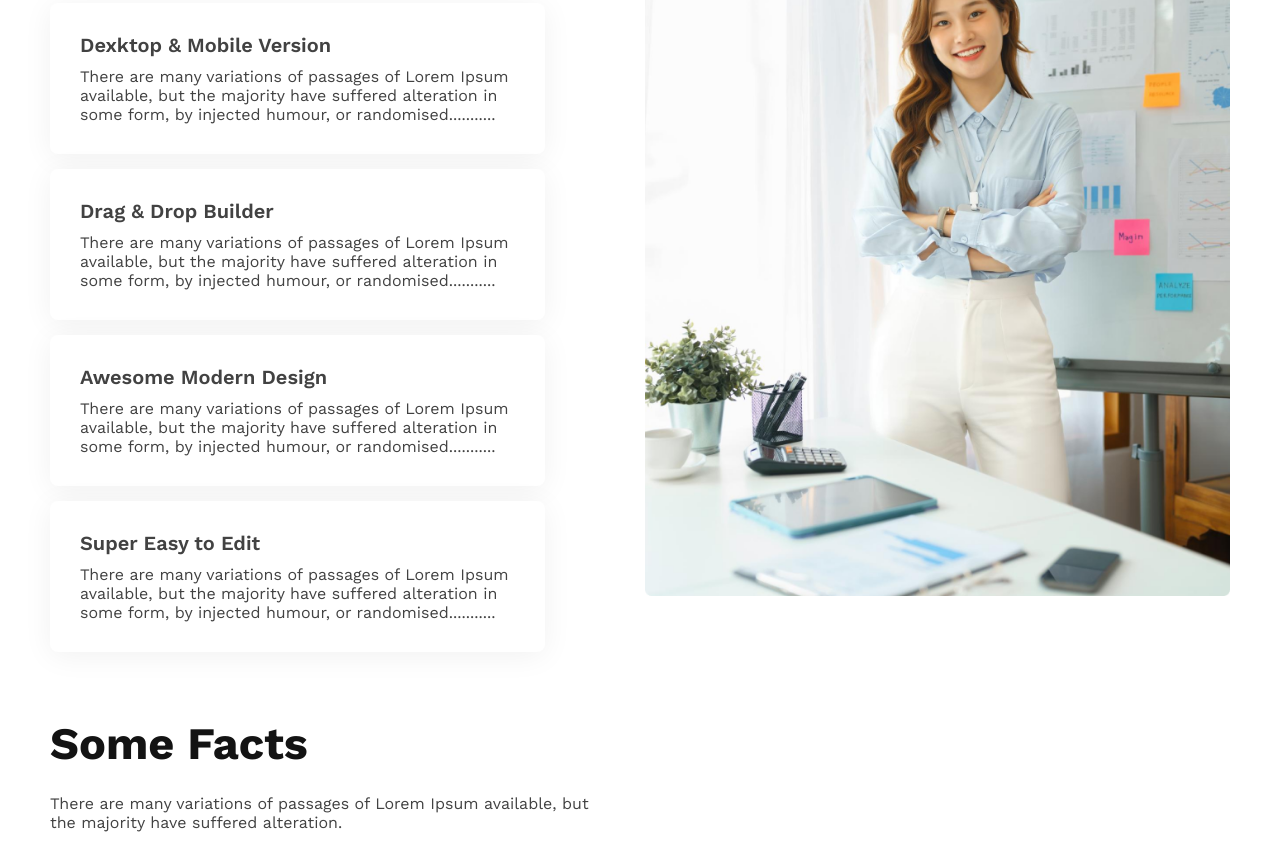
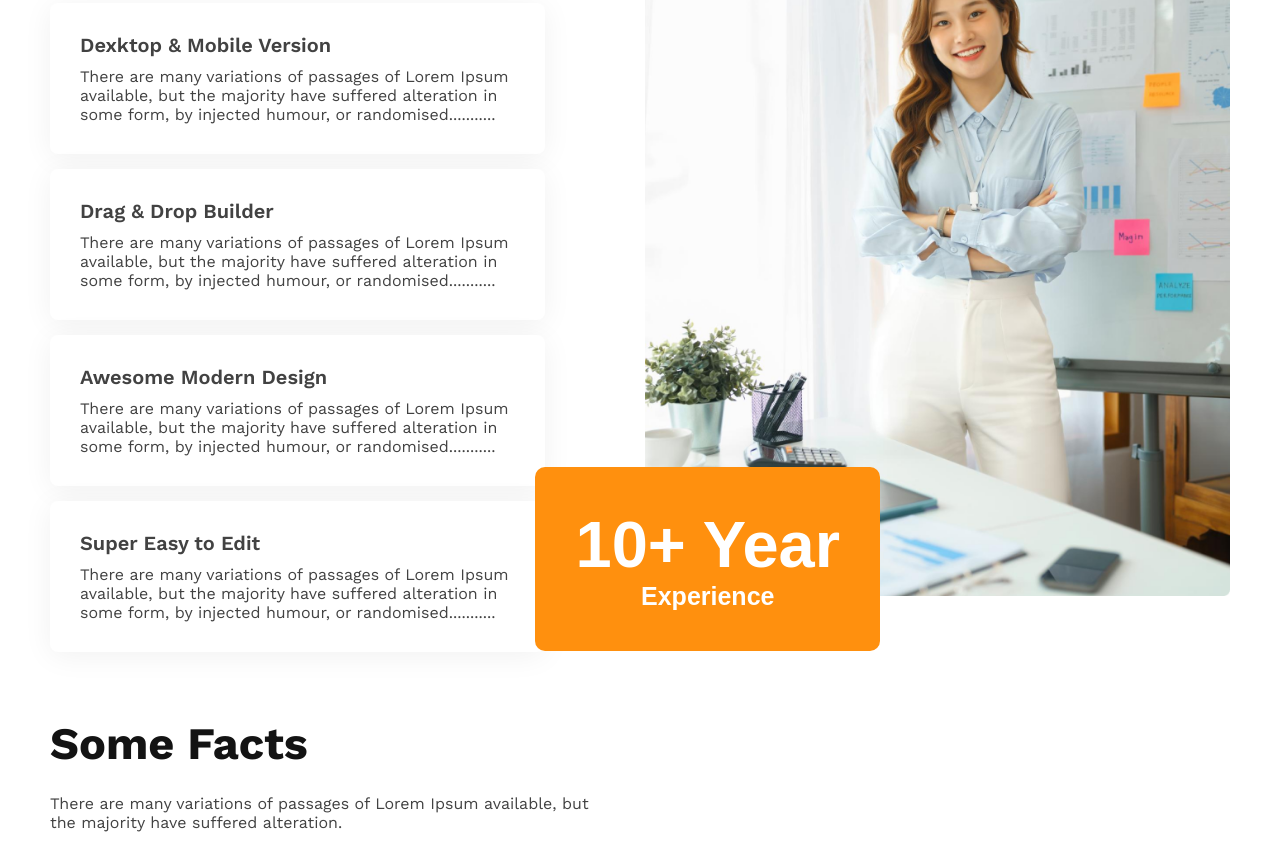
Before and after one commit to omarfaruk17/2nd-assignment, a plain HTML site: page index.html in a window 1280 px wide. Shown: the part 1883-2747 px from the top of the page. Drawn offline with nearby package versions, Linux system fonts and the light colour scheme.

Commit message:
secondary btn

```diff
--- a/index.html
+++ b/index.html
@@ -57,7 +57,8 @@
     </section>
 
     <!-- portfolio area  -->
-    <section class=" section-gap">
+    <section class="portfoli-body section-gap">
+
         <div class="container portfolio-area">
 
             <div class="portfolio-text">
@@ -95,7 +96,12 @@
             <div class="portfolio-img">
                 <img src="images/architect.png" alt="">
             </div>
+
         </div>
+        <button class="secondary-btn">
+            <h2>10+ Year</h2>
+            <h4>Experience</h4>
+        </button>
     </section>
 
     <!-- Some Facts area start -->
--- a/style.css
+++ b/style.css
@@ -50,6 +50,14 @@ img{
     font-weight: 600;
     font-size: 20px;
     margin: 30px 0;
+}
+
+.secondary-btn{
+    background-color: #FF900E;
+    padding: 40px;
+    border: none;
+    border-radius: 10px;
+    color: white;
 }
 
 
@@ -131,6 +139,8 @@ img{
     gap: 100px;
 
 }
+
+
 .portfolio-text{
     width: 600px;
 }
@@ -145,6 +155,24 @@ img{
     box-shadow: 0px 4px 30px rgba(0, 0, 0, 0.06);
     border-radius: 8px;
     padding: 30px;
+}
+
+.portfoli-body{
+    position: relative
+}
+.secondary-btn{
+    position: absolute;
+    right: 400px;
+    bottom: 16px;
+}
+
+.secondary-btn h2{
+    font-weight: 700;
+    font-size: 65px;
+}
+.secondary-btn h4{
+    font-weight: 700;
+    font-size: 25px;
 }
 
 
```
